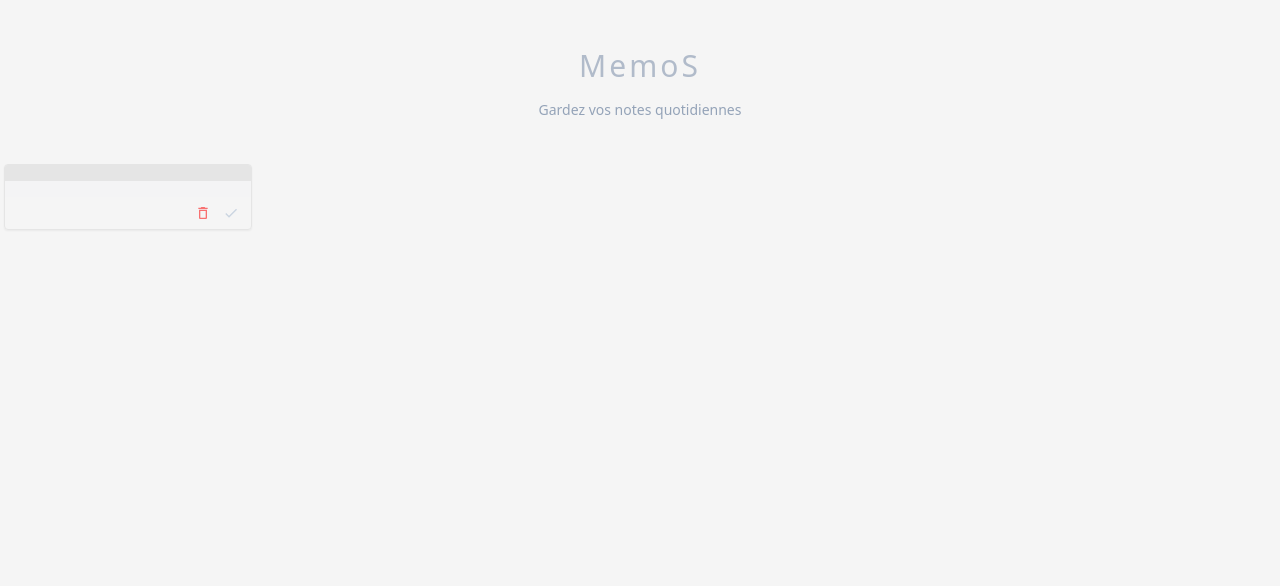
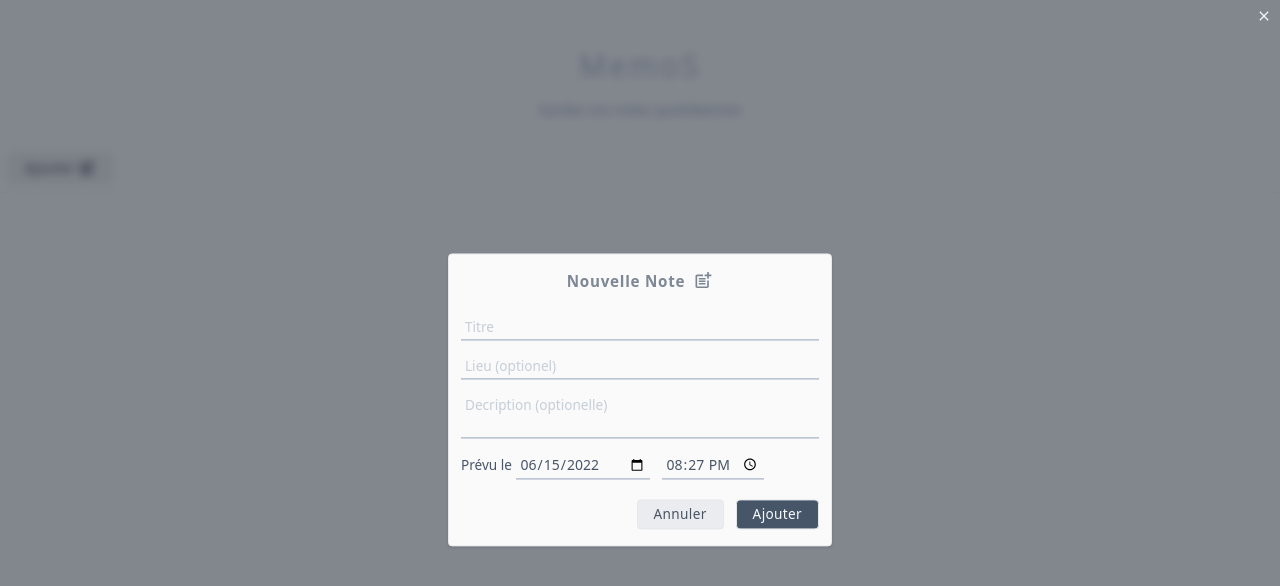
Before and after one commit to D10artef/App-note, a React (Create React App) app: page / in a window 1280 px wide. Both pictures are taken after a click on the button "Ajouter". Shown: the top 586 px of the page. Built offline with nearby package versions, Linux system fonts and the light colour scheme.

Commit message:
Add ConfiramtionDeletion component, perform action delete note and add the add button to Header component

```diff
--- a/src/App.jsx
+++ b/src/App.jsx
@@ -1,6 +1,7 @@
 import React, { useState, useEffect } from 'react'
 import Notes from './components/Notes'
 import AddNote from './components/AddNote'
+import ConfirmNoteDeletion from './components/ConfirmNoteDeletion'
 import Header from './components/Header'
 import Modal from './components/Modal'
 
@@ -23,7 +24,10 @@ const App = () => {
     //   done: true,
     // }
   ])
-  const [showAddModal, setShowAddModal] = useState(true)
+  const [deletedId, setDeletedId] = useState(null)
+  const [searchText, setSearchtext] = useState('')
+  const [showAddModal, setShowAddModal] = useState(false)
+  const [showConfirmModal, setShowConfirmModal] = useState(false)
 
   // Load notes from web storage
   useEffect(()=> {
@@ -41,8 +45,18 @@ const App = () => {
   const closeAddModal = () => {
     setShowAddModal(false)
   }
+
   const openAddModal = () => {
     setShowAddModal(true)
+  }
+
+  const closeConfirmModal = () => {
+    setShowConfirmModal(false)
+  }
+
+  const openConfirmModal = (id) => {
+    setDeletedId(id)
+    setShowConfirmModal(true)
   }
 
   // Save new Note
@@ -69,13 +83,22 @@ const App = () => {
     setNotes(updatedNotes)
   }
 
+  const handleDeleteNote = (id) => {
+    const updatedNotes = notes.filter(note => note.id !== id)
+    setNotes(updatedNotes)
+    setDeletedId(null)
+  }
+
   return (
     <div className='min-h-screen bg-neutral-100 text-zinc-800 dark:bg-[#242432] dark:text-neutral-300'>
-      <Header></Header>
+      <Header onOpenAddModal={openAddModal}></Header>
       <Modal show={showAddModal} onClose={closeAddModal}>
         <AddNote onSaveNewNote={handleSaveNewNote} onCloseModal={closeAddModal} />
       </Modal>
-      <Notes onToggleNote={handleToggleNote} notes={notes}></Notes>
+      <Modal show={showConfirmModal} onClose={closeConfirmModal}>
+        <ConfirmNoteDeletion id={deletedId} onCloseModal={closeConfirmModal} onConfirmDelete={handleDeleteNote}></ConfirmNoteDeletion>
+      </Modal>
+      <Notes onToggleNote={handleToggleNote} onConfirmDeletion={openConfirmModal} notes={notes}></Notes>
     </div>
   )
 }
--- a/src/components/AddNote.jsx
+++ b/src/components/AddNote.jsx
@@ -49,7 +49,7 @@ const AddNote = ({onCloseModal, onSaveNewNote}) => {
 
 
   return (
-    <form onSubmit={handleSubmit} onReset={handleReset} className='flex flex-col gap-3 w-72 md:w-96 px-3 py-4 border dark:border-none rounded-sm md:rounded shadow bg-neutral-50 dark:bg-main-card-dark'>
+    <form onSubmit={handleSubmit} onReset={handleReset} className='flex flex-col gap-3 w-72 md:w-96 px-3 py-4 border dark:border-none rounded-sm md:rounded shadow bg-neutral-50 dark:bg-header-card-dark'>
       <h1 className='flex gap-x-2 justify-center items-scretch font-semibold text-tiny tracking-wider text-slate-600/70 dark:text-slate-500 mb-2'><span>Nouvelle Note </span><span className='text-xl'><MdPostAdd/></span></h1>
       <InputText value={newNote.title} onChange={handleChange} name='title' maxLength={35} placeholder='Titre'></InputText>
       <InputText value={newNote.location} onChange={handleChange} name='location' maxLength={35} placeholder='Lieu (optionel)'></InputText>
@@ -62,7 +62,7 @@ const AddNote = ({onCloseModal, onSaveNewNote}) => {
         <InputTime value={newNote.time} onChange={handleChange} name='time'></InputTime>
       </div>
       <div className='flex justify-end gap-x-3'>
-        <button type="reset" className='button-base bg-gray-200/70 hover:bg-gray-100/70 text-gray-600 mt-2 '>Annuler</button>
+        <button type="reset" className='button-base bg-gray-200/70 hover:bg-gray-100/70 text-gray-600 mt-2'>Annuler</button>
         <button type="submit" className='button-base bg-slate-600 hover:bg-slate-700 text-slate-50 dark:bg-gray-700 dark:hover:bg-slate-700 mt-2'>Ajouter</button>
       </div>
     </form>
--- /dev/null
+++ b/src/components/ConfirmNoteDeletion.jsx
@@ -0,0 +1,29 @@
+import React from 'react'
+
+const ConfirmNoteDeletion = ({onCloseModal, onConfirmDelete, id}) => {
+
+  const handleConfirm = (id) => {
+    onConfirmDelete(id)
+    onCloseModal()
+  }
+  const handleCancel = () => {
+    onCloseModal()
+  }
+
+  return (
+    <div className='bg-gray-100 rounded px-2 py-1 md:px-4 md:py-3 dark:border-none dark:bg-header-card-dark'>
+      <header className='px-3 py-2 border-b dark:border-main-card-dark text-slate-600 dark:text-slate-300 font-medium'>
+        <p>Confirmation</p>
+      </header>
+      <main className='py-2 px-2 text-gray-600 dark:text-slate-400'>
+        <p className='text-sm'>Vous etês certain de supprimer cette note?</p>
+      </main>
+      <footer className='px-2 mt-2 flex gap-4 justify-end'>
+        <button onClick={handleCancel} className='button-base bg-gray-600/70 hover:bg-gray-700/70 text-gray-100 dark:text-gray-300'>Annuler</button>
+        <button onClick={() => handleConfirm(id)} className='button-base bg-red-600 hover:bg-red-700 text-gray-100 dark:text-gray-200'>Supprimer</button>
+      </footer>
+    </div>
+  )
+}
+
+export default ConfirmNoteDeletion
--- a/src/components/Form.jsx
+++ b/src/components/Form.jsx
@@ -37,3 +37,10 @@ export const InputTime = ({name, value, onChange}) => {
     <input type="time" name={name} id={name}  value={value} onChange={handleChange} className='input-base'/>
   )
 }
+
+export const Button = ({type, otherClass , children}) => {
+  const className = ' ' + otherClass
+  return (
+    <Button type={type} className={className}>{children}</Button>
+  )
+}
--- a/src/components/Header.jsx
+++ b/src/components/Header.jsx
@@ -1,10 +1,14 @@
 import React from 'react'
+import {MdPostAdd} from 'react-icons/md'
 
-const Header = () => {
+const Header = ({onOpenAddModal}) => {
   return (
-    <div>
+    <div className='pb-2 border-b mb-6 dark:border-gray-700/70'>
       <h1 className='text-3xl text-center pb-4 pt-8 md:pt-12 font-medium text-slate-400/70 tracking-widest dark:text-gray-500'>MemoS</h1>
       <p className='text-center text-sm pb-4 md:pb-8 text-slate-400 dark:text-gray-400'>Gardez vos notes quotidiennes</p>
+      <div className='flex gap-x-3 px-2'>
+        <button className='button-base bg-neutral-200/80 text-gray-600 dark:text-neutral-300 hover:bg-neutral-200 dark:bg-neutral-700/60 dark:hover:bg-neutral-700/90 flex gap-x-1 items-center' onClick={()=>onOpenAddModal()}>Ajouter<span className='text-lg py-0.5'><MdPostAdd/></span></button>
+      </div>
     </div>
   )
 }
--- a/src/components/Note.jsx
+++ b/src/components/Note.jsx
@@ -1,13 +1,14 @@
 import React from 'react'
 import {MdOutlineDelete, MdDone} from 'react-icons/md'
+import {dateToString, getDateNow} from '../utilities/dateFunction'
 
-const Note = ({note, onToggle}) => {
+const Note = ({note, onToggle, onDelete}) => {
 
   let doneClassName = 'duration-500 cursor-pointer '
   doneClassName += note.done ? ' text-emerald-600 dark:text-teal-600' : ' text-slate-300 hover:text-slate-400 dark:text-gray-700 dark:hover:text-gray-600'
 
   const handleDelete = (id) => {
-    console.log(id)
+    onDelete(id)
   }
 
   const handleDone = (id) => {
@@ -16,13 +17,17 @@ const Note = ({note, onToggle}) => {
 
   return (
     <div className='rounded overflow-hidden shadow-sm border border-neutral-200 dark:border-none'>
-      <header className='px-3 py-2 bg-neutral-200  dark:bg-header-card-dark'>
-        <p className='text-tiny  font-medium text-slate-700 text-justify  dark:text-gray-200 capitalize'>{note.title}</p></header>
+      <header className='px-3 py-2 bg-neutral-200/75  dark:bg-header-card-dark'>
+        <p className='text-xtiny md:text-sm font-medium text-slate-700 text-justify  dark:text-gray-200 capitalize'>{note.title}</p>
+        { note.date === getDateNow() ? '' :
+          <p className='text-[.7rem] font-medium md:text-xs text-indigo-800 dark:text-indigo-400 text-right -tracking-wider pt-1'>{dateToString(note.date)}</p>
+        }
+        </header>
       <main className='px-3 py-2 bg-zinc-100 dark:bg-main-card-dark'>
-        <p className='text-xtiny text-gray-600 dark:text-neutral-300 font-light'>{note.content}</p>
+        <p className='text-xxtiny md:text-xtiny text-gray-600 dark:text-neutral-300 font-light'>{note.content}</p>
       </main>
       <footer className='px-3 py-2 flex justify-between dark:bg-main-card-dark'>
-        <span className='text-xs text-sky-800'>{note.location}</span>
+        <span className='text-xs text-sky-800 dark:text-sky-600'>{note.location}</span>
         <div className='flex justify-end items-center gap-3'>
           <span className='text-red-400 dark:text-rose-600 hover:text-red-500 duration-600 cursor-pointer' onClick={()=>handleDelete(note.id)}><MdOutlineDelete/></span>
           <span className={doneClassName} onClick={()=>handleDone(note.id)}><MdDone/></span>
--- a/src/components/Notes.jsx
+++ b/src/components/Notes.jsx
@@ -1,9 +1,9 @@
 import React from 'react'
 import Note from './Note'
 
-const Notes = ({notes, onToggleNote}) => {
+const Notes = ({notes, onToggleNote, onConfirmDeletion}) => {
   const noteList = notes.map(note =>
-    <Note note={note} key={note.id} onToggle={onToggleNote}></Note>
+    <Note note={note} key={note.id} onToggle={onToggleNote} onDelete={onConfirmDeletion}></Note>
   )
   return (
     <div className='gap-2 grid py-3 items-start grid-cols-1 xs:grid-cols-2 auto-cols-max sm:grid-cols-3  md:grid-cols-4 lg:grid-cols-5 px-1'>{noteList}</div>
--- a/tailwind.config.js
+++ b/tailwind.config.js
@@ -11,6 +11,7 @@ module.exports = {
 			fontSize: {
 				tiny: ".95rem",
 				xtiny: ".85rem",
+				xxtiny: ".8rem",
 			},
 		},
 		screens: {
```
